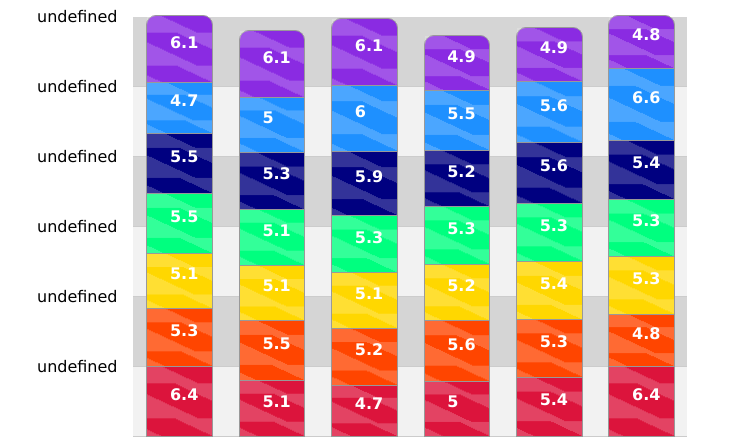
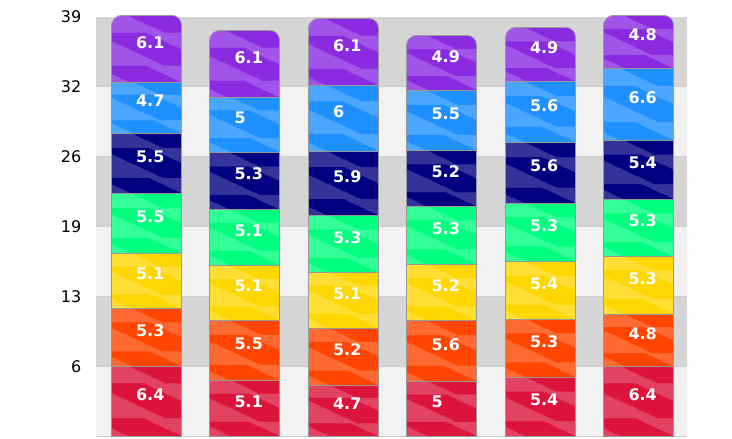
Before and after one commit to jomicm/barChart, a website: page index.html in a window 1280 px wide. Shown: the part 363-802 px from the top of the page, without its empty margins (278-1010 px from the left). Drawn offline with nearby package versions, Linux system fonts and the light colour scheme.

Commit message:
Minor changes to variables names to be like the ones reuqested

```diff
--- a/index.html
+++ b/index.html
@@ -38,7 +38,8 @@
   <h2>Example 3</h2>
   <div id="container3" class="container"></div>
   <script>
-    const test0 = {
+    let obj = {};
+    obj.data0 = {
       'Sweden': [{val: 6.4, color: 'crimson'},{val: 5.3, color: 'orangered'},{val: 5.1, color: 'gold'},{val: 5.5, color: 'springgreen'},{val: 5.5, color: 'navy'},{val: 4.7, color: 'dodgerblue'},{val: 6.1, color: 'blueviolet'}],
       'Finland': [{val: 5.1, color: 'crimson'},{val: 5.5, color: 'orangered'},{val: 5.1, color: 'gold'},{val: 5.1, color: 'springgreen'},{val: 5.3, color: 'navy'},{val: 5.0, color: 'dodgerblue'},{val: 6.1, color: 'blueviolet'}],
       'Germany': [{val: 4.7, color: 'crimson'},{val: 5.2, color: 'orangered'},{val: 5.1, color: 'gold'},{val: 5.3, color: 'springgreen'},{val: 5.9, color: 'navy'},{val: 6.0, color: 'dodgerblue'},{val: 6.1, color: 'blueviolet'}],
@@ -46,7 +47,7 @@
       'UK': [{val: 5.4, color: 'crimson'},{val: 5.3, color: 'orangered'},{val: 5.4, color: 'gold'},{val: 5.3, color: 'springgreen'},{val: 5.6, color: 'navy'},{val: 5.6, color: 'dodgerblue'},{val: 4.9, color: 'blueviolet'}],
       'Denmark': [{val: 6.4, color: 'crimson'},{val: 4.8, color: 'orangered'},{val: 5.3, color: 'gold'},{val: 5.3, color: 'springgreen'},{val: 5.4, color: 'navy'},{val: 6.6, color: 'dodgerblue'},{val: 4.8, color: 'blueviolet'}],
     };
-    const config0 = {
+    obj.options0 = {
       title: 'Commitment Development Index 2018',
       titleColor: 'midnightblue',
       titleFontSize: '35pt',
@@ -57,14 +58,14 @@
       labelPosition: 'centre',
       indicators: [{ name: 'Aid', color: 'white', background: 'crimson' }, { name: 'Finance', color: 'white', background: 'orangered' }, { name: 'Technology', color: 'black', background: 'gold' }, { name: 'Environment', color: 'black', background: 'springgreen' }, { name: 'Trade', color: 'white', background: 'navy' }, { name: 'Security', color: 'white', background: 'dodgerblue' }, { name: 'Migration', color: 'white', background: 'blueviolet' }],
     };
-    const test1 = {
+    obj.data1 = {
       'Go': [{ val: 15.0, color: 'red' }],
       'Javascript': [{ val: 17.8, color: 'brown' }],
       'Kotlin': [{ val: 11.1, color: 'purple' }],
       'Python': [{ val: 25.7, color: 'blue' }],
       'TypeScript': [{ val: 14.6, color: 'green ' }],
     };
-    const config1 = {
+    obj.options1 = {
       title: 'Top 5 most wanted programming languages (%)',
       titleColor: 'orange',
       titleFontSize: '25pt',
@@ -74,13 +75,13 @@
       labelColor: 'white',
       labelPosition: 'top',
     };
-    const test2 = {
+    obj.data2 = {
       'Q1': [{val: 42, color: 'red'},{val: 48, color: 'purple'},{val: 46, color: 'blue'},{val: 32, color: 'orange'}],
       'Q2': [{val: 53, color: 'red'},{val: 62, color: 'purple'},{val: 60, color: 'blue'},{val: 45, color: 'orange'}],
       'Q3': [{val: 47, color: 'red'},{val: 55, color: 'purple'},{val: 58, color: 'blue'},{val: 54, color: 'orange'}],
       'Q4': [{val: 60, color: 'red'},{val: 74, color: 'purple'},{val: 70, color: 'blue'},{val: 46, color: 'orange'}],
     };
-    const config2 = {
+    obj.options2 = {
       title: 'Quaterly Sales 2018 (K)',
       titleColor: 'forestgreen',
       titleFontSize: '30pt',
@@ -91,15 +92,15 @@
       labelPosition: 'centre',
       indicators: [{ name: 'East', color: 'white', background: 'red' }, { name: 'West', color: 'white', background: 'purple' }, { name: 'North', color: 'white', background: 'blue' }, { name: 'South', color: 'white', background: 'orange' }],
     };
-    const test3 = {
+    obj.data3 = {
       'Canada': [{ val: 36, color: 'salmon' }],
       'USA': [{ val: 322, color: 'deepskyblue' }],
       'Colombia': [{ val: 49, color: 'cyan' }],
       'Brazil': [{ val: 204, color: 'palegoldenrod' }],
       'Argentina': [{ val: 44, color: 'lightblue' }],
-      'Mexico': [{ val: 122, color: 'springgreen' }],
+      'Mexico': [{ val: 122, color: 'greenyellow' }],
     };
-    const config3 = {
+    obj.options3 = {
       title: 'Population in the Americas (millions)',
       titleColor: 'maroon',
       titleFontSize: '25pt',
@@ -110,11 +111,9 @@
       labelPosition: 'bottom',
     };
     $(function () {
-      drawBarChart(test0, config0, '#container0');
-      drawBarChart(test1, config1, '#container1');
-      drawBarChart(test2, config2, '#container2');
-      drawBarChart(test3, config3, '#container3');
-
+      for(let i = 0; i < 4; i++) {
+        drawBarChart(obj['data' + i], obj['options' + i], '#container' + i);
+      }
     });
   </script>
 </body>
--- a/scripts/bar-chart.js
+++ b/scripts/bar-chart.js
@@ -55,7 +55,7 @@ function getMaxValue(obj) {
 function getYValues(arrLength, max) {
   let yValues = [...Array(arrLength).fill(0)];
   yValues = yValues.map((x, ix) => {
-    (max / yValues.length * (yValues.length - ix)).toFixed(0);
+    return (max / yValues.length * (yValues.length - ix)).toFixed(0);
   });
   return yValues;
 }
```
